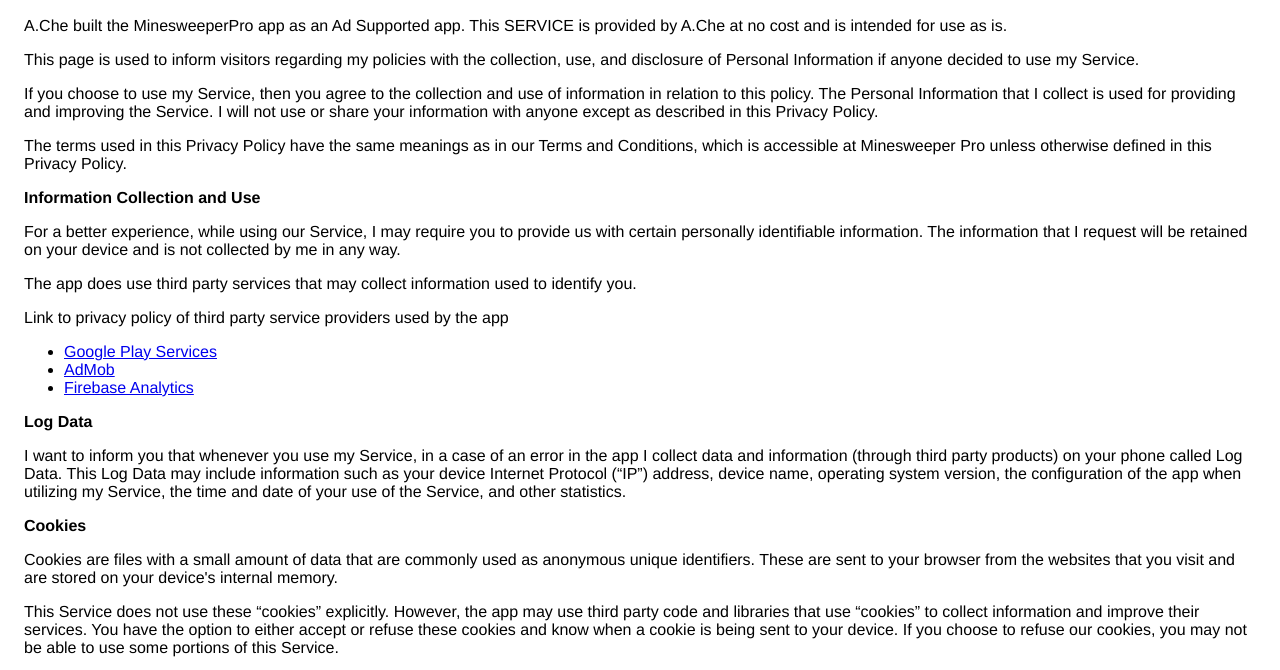
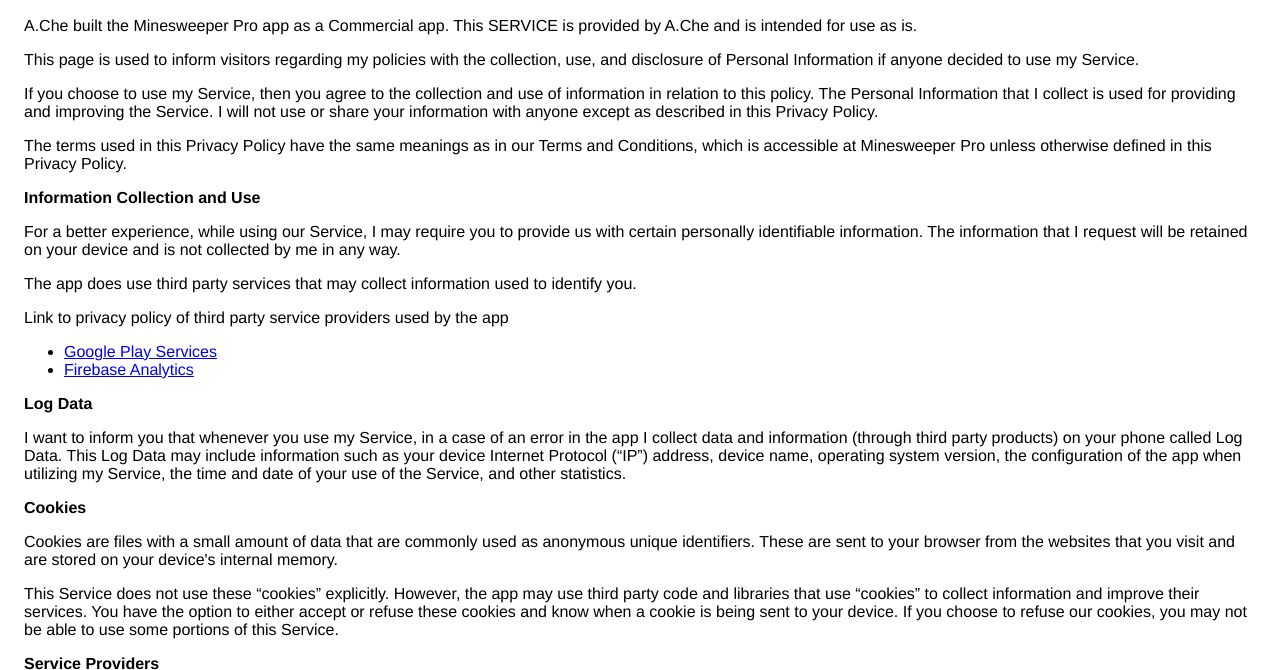
Before and after one commit to rfgbnfycvjkktn/rfgbnfycvjkktn.github.io, a plain HTML site: page minesweeperpro/index.html in a window 1280 px wide. Shown: the part 75-745 px from the top of the page. Drawn offline with Linux system fonts and the light colour scheme.

Commit message:
Update index.html

```diff
--- a/minesweeperpro/index.html
+++ b/minesweeperpro/index.html
@@ -7,8 +7,8 @@
       <style> body { font-family: 'Helvetica Neue', Helvetica, Arial, sans-serif; padding:1em; } </style>
     </head>
     <body>
-    <h2>Privacy Policy</h2> <p> A.Che built the MinesweeperPro app as an Ad Supported app. This SERVICE is provided by
-                    A.Che at no cost and is intended for use as is.
+    <h2>Privacy Policy</h2> <p> A.Che built the Minesweeper Pro app as a Commercial app. This SERVICE is provided by
+                    A.Che  and is intended for use as is.
                   </p> <p>This page is used to inform visitors regarding my policies with the collection, use, and disclosure
                     of Personal Information if anyone decided to use my Service.
                   </p> <p>If you choose to use my Service, then you agree to the collection and use of information in
@@ -19,7 +19,7 @@
                     accessible at Minesweeper Pro unless otherwise defined in this Privacy Policy.
                   </p> <p><strong>Information Collection and Use</strong></p> <p>For a better experience, while using our Service, I may require you to provide us with certain
                     personally identifiable information. The information that I request will be retained on your device and is not collected by me in any way.
-                  </p> <p>The app does use third party services that may collect information used to identify you.</p> <div><p>Link to privacy policy of third party service providers used by the app</p> <ul><li><a href="https://www.google.com/policies/privacy/" target="_blank">Google Play Services</a></li><li><a href="https://support.google.com/admob/answer/6128543?hl=en" target="_blank">AdMob</a></li><li><a href="https://firebase.google.com/policies/analytics" target="_blank">Firebase Analytics</a></li><!----><!----><!----><!----><!----></ul></div> <p><strong>Log Data</strong></p> <p> I want to inform you that whenever you use my Service, in a case of
+                  </p> <p>The app does use third party services that may collect information used to identify you.</p> <div><p>Link to privacy policy of third party service providers used by the app</p> <ul><li><a href="https://www.google.com/policies/privacy/" target="_blank">Google Play Services</a></li><!----><li><a href="https://firebase.google.com/policies/analytics" target="_blank">Firebase Analytics</a></li><!----><!----><!----><!----><!----></ul></div> <p><strong>Log Data</strong></p> <p> I want to inform you that whenever you use my Service, in a case of
                     an error in the app I collect data and information (through third party products) on your phone
                     called Log Data. This Log Data may include information such as your device Internet Protocol (“IP”) address,
                     device name, operating system version, the configuration of the app when utilizing my Service,
```
